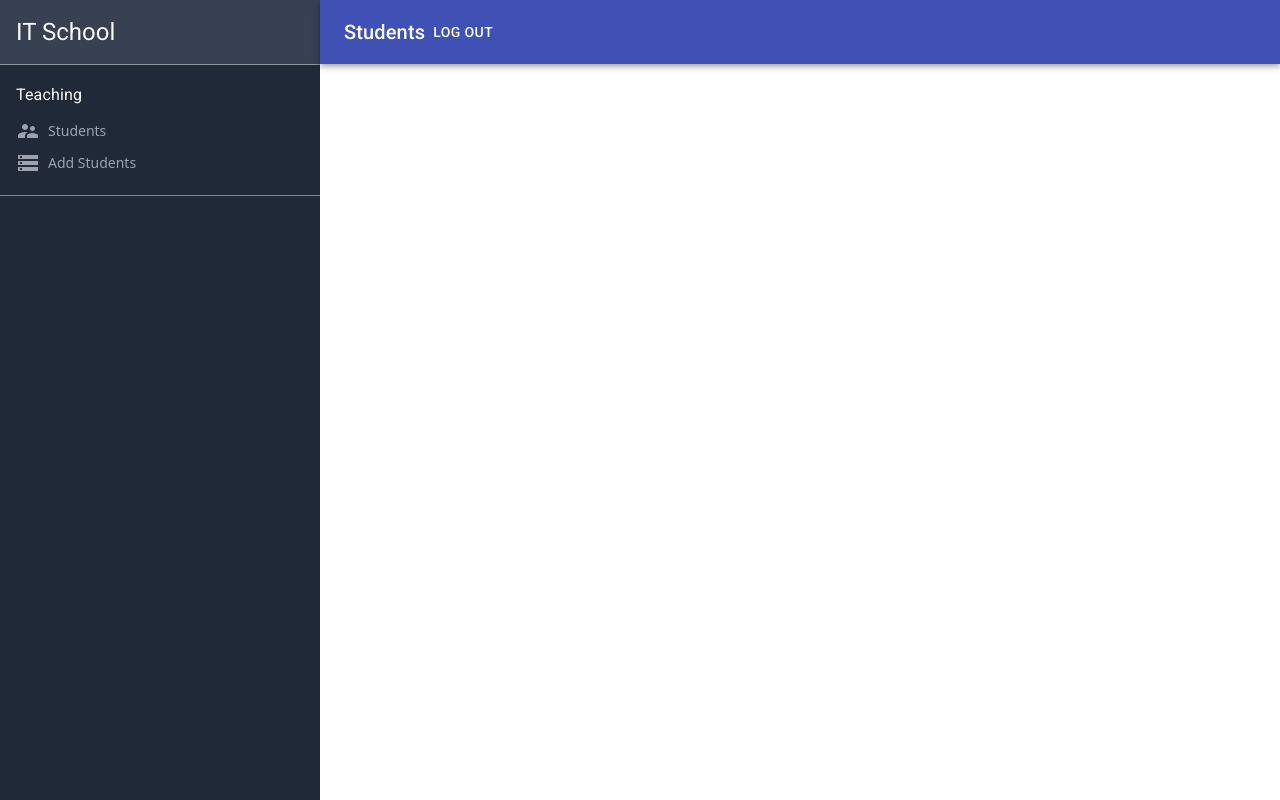
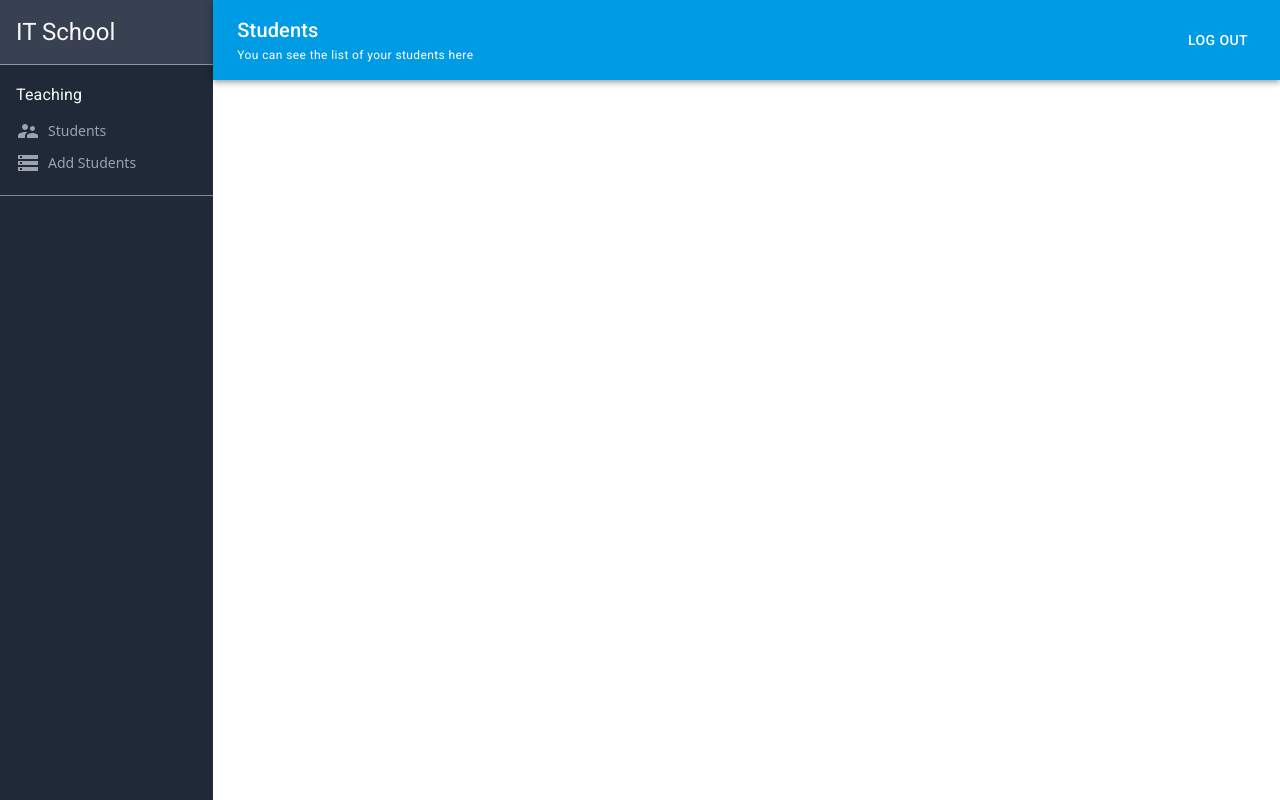
Before and after one commit to IlyaKrapivnoy/pair_programming, a React (Create React App) app: page / in a window 1280 px wide. Built offline with nearby package versions, Linux system fonts and the light colour scheme.

Commit message:
header styling

```diff
--- a/src/components/AddStudents.jsx
+++ b/src/components/AddStudents.jsx
@@ -2,8 +2,11 @@ import Header from './Header';
 
 const AddStudents = () => {
     return (
-        <div className='w-9/12'>
-            <Header title='Add Students' />
+        <div className='w-10/12'>
+            <Header
+                title='Add Students'
+                description='You can add your students here'
+            />
         </div>
     );
 };
--- a/src/components/Header.jsx
+++ b/src/components/Header.jsx
@@ -1,13 +1,22 @@
 import { AppBar, Toolbar, Typography, Button } from '@material-ui/core';
 
-const Header = ({ title }) => {
+const Header = ({ title, description }) => {
     const isLoggedIn = true;
 
     return (
         <div>
             <AppBar position='static'>
-                <Toolbar>
-                    <Typography variant='h6'>{title}</Typography>
+                <Toolbar
+                    className='flex justify-between h-20'
+                    style={{ backgroundColor: '#009be5' }}
+                >
+                    <div className=''>
+                        <Typography variant='h6'>{title}</Typography>
+                        <Typography variant='caption' display='block'>
+                            {description}
+                        </Typography>
+                    </div>
+
                     {isLoggedIn ? (
                         <Button color='inherit'>Log Out</Button>
                     ) : (
--- a/src/components/Sidebar.jsx
+++ b/src/components/Sidebar.jsx
@@ -4,7 +4,7 @@ import { SupervisorAccount, Storage } from '@material-ui/icons';
 
 const Sidebar = () => {
     return (
-        <div className='w-3/12 h-screen bg-gray-800'>
+        <div className='w-2/12 h-screen bg-gray-800'>
             <div className='p-4 border-opacity-50 border-b bg-gray-700'>
                 <Typography variant='h5' className='text-gray-50'>
                     IT School
--- a/src/components/Students.jsx
+++ b/src/components/Students.jsx
@@ -2,8 +2,11 @@ import Header from './Header';
 
 const Students = () => {
     return (
-        <div className='w-9/12'>
-            <Header title='Students' />
+        <div className='w-10/12'>
+            <Header
+                title='Students'
+                description='You can see the list of your students here'
+            />
         </div>
     );
 };
```
